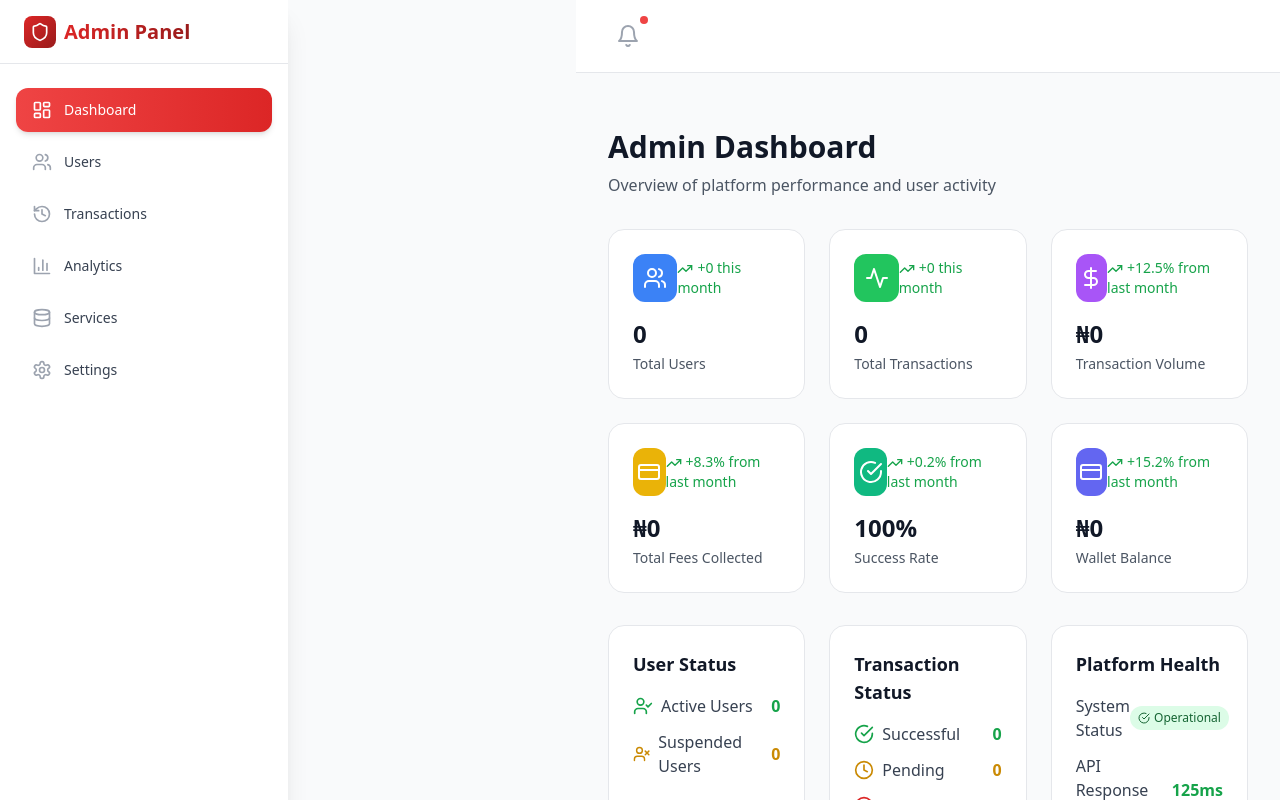
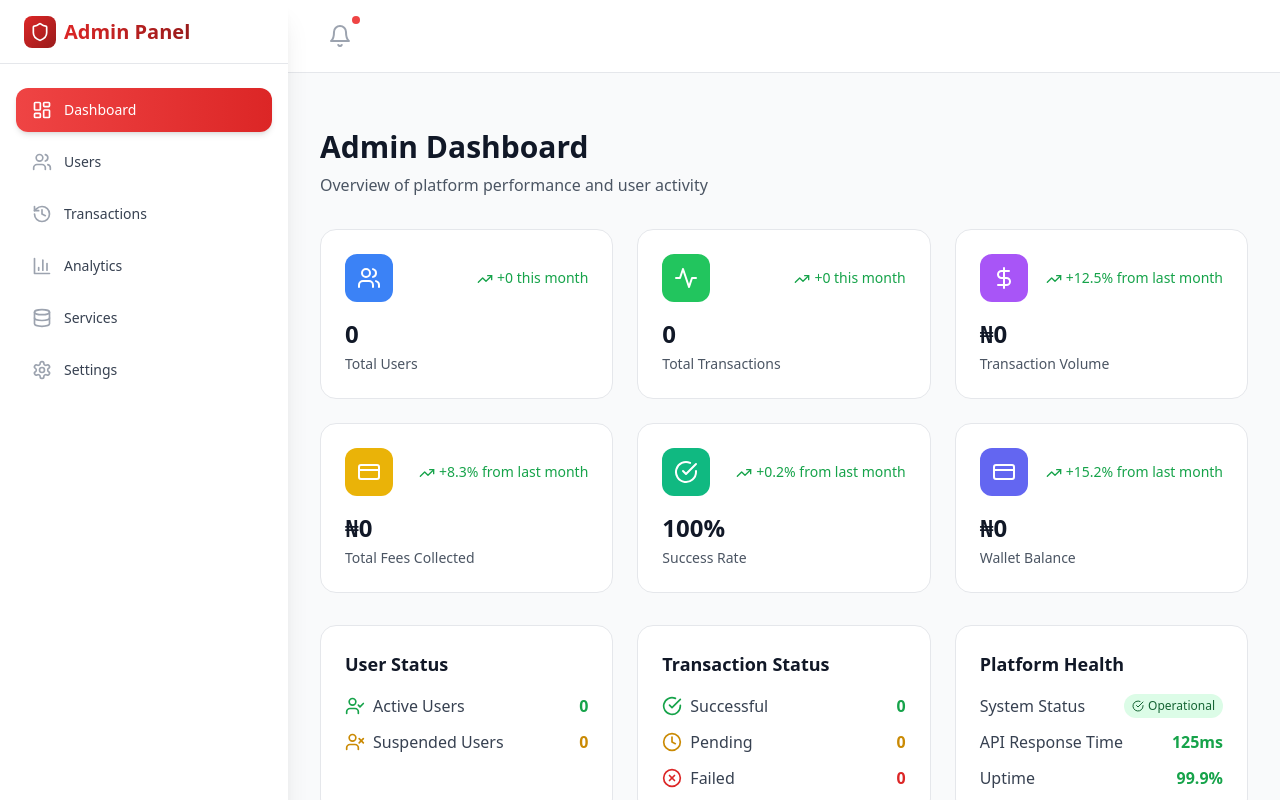
Before and after one commit to 9jaDevo/vtu-portal, a React (Vite) app: page /admin in a window 1280 px wide. Shown: the top 800 px of the page. Built offline with nearby package versions, Linux system fonts and the light colour scheme; no server answers; sample sign-in values are in the browser's storage.

Commit message:
Remove Redundant Left Padding

```diff
--- a/src/components/AdminLayout.tsx
+++ b/src/components/AdminLayout.tsx
@@ -133,7 +133,7 @@ export function AdminLayout({ children }: AdminLayoutProps) {
       </div>
 
       {/* Main Content */}
-      <div className="lg:pl-72 lg:flex-1 w-full">
+      <div className="lg:flex-1 w-full">
         {/* Top Bar */}
         <div className="bg-white border-b border-gray-200 px-4 py-4 lg:px-8">
           <div className="flex items-center justify-between">
--- a/src/components/DashboardLayout.tsx
+++ b/src/components/DashboardLayout.tsx
@@ -133,7 +133,7 @@ export function DashboardLayout({ children }: DashboardLayoutProps) {
       </div>
 
       {/* Main Content */}
-      <div className="lg:pl-72 lg:flex-1 w-full">
+      <div className="lg:flex-1 w-full">
         {/* Top Bar */}
         <div className="bg-white border-b border-gray-200 px-4 py-4 lg:px-8">
           <div className="flex items-center justify-between">
```
